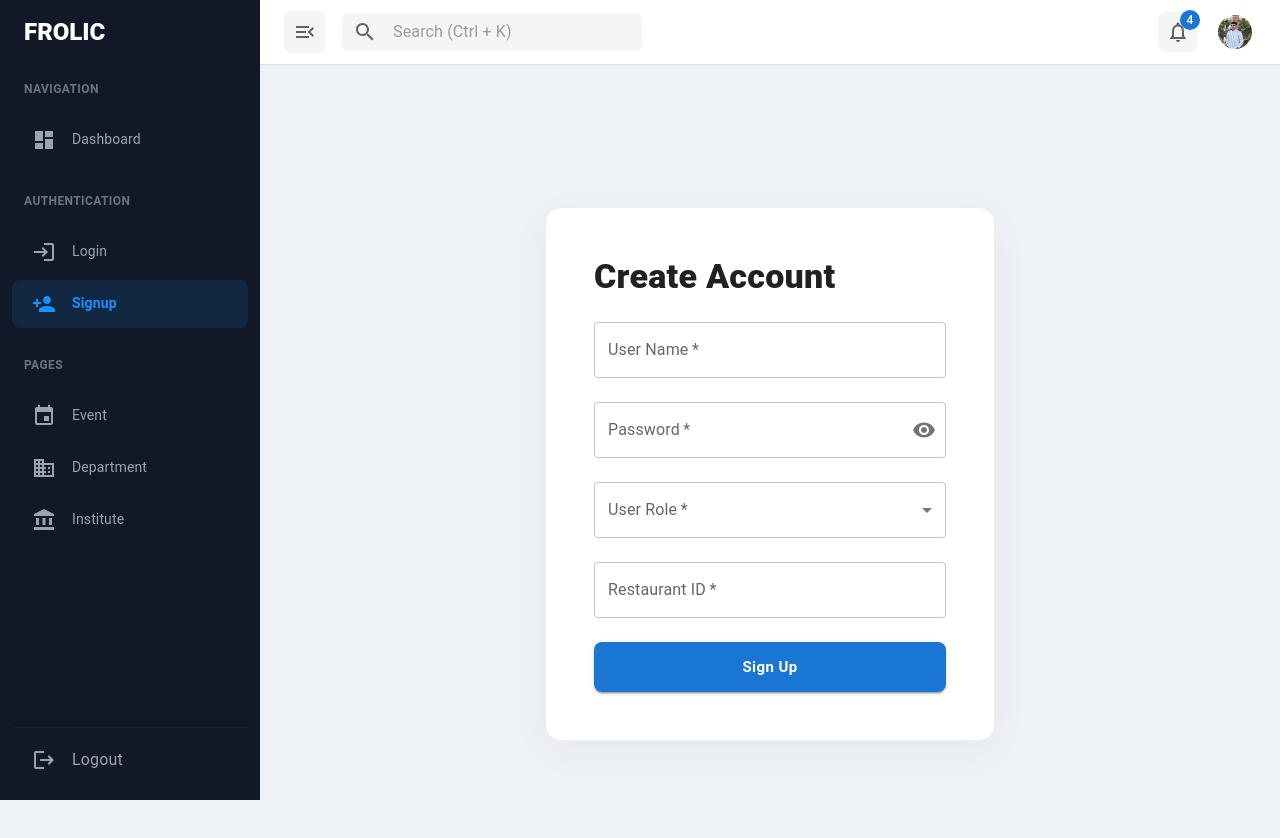
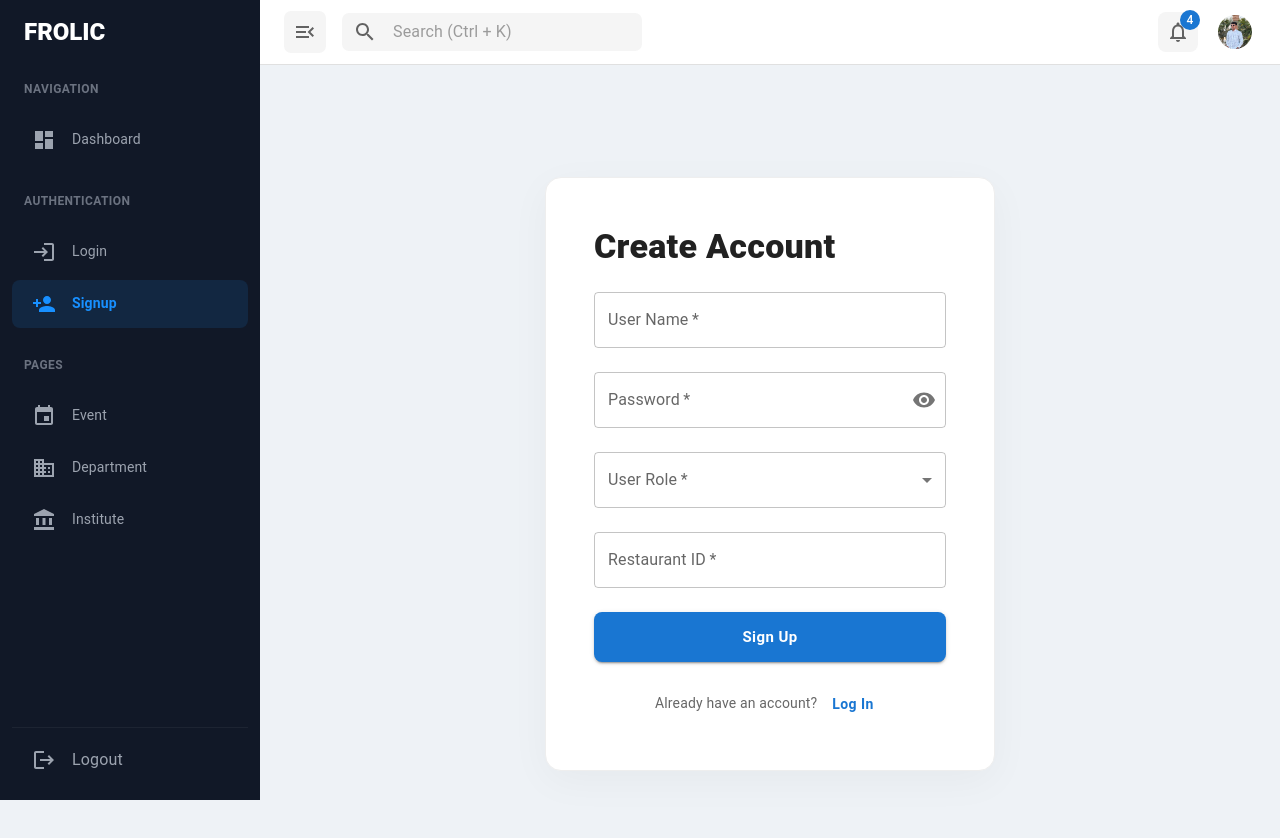
Before and after one commit to 2401-darshan/darshan-frolic-project-mui, a React (Vite) app: page /signup in a window 1280 px wide. Shown: the top 838 px of the page. Built offline with nearby package versions, Linux system fonts and the light colour scheme.

Commit message:
navigated

```diff
--- a/src/pages/Login.jsx
+++ b/src/pages/Login.jsx
@@ -162,7 +162,7 @@ const Login = () => {
                 <Box sx={{ mt: 4, textAlign: 'center' }}>
                     <Typography variant="body2" color="text.secondary">
                         Don't have an account?{' '}
-                        <Link href="#" color="primary" underline="hover" fontWeight={700}>
+                        <Link href="/signup" color="primary" underline="hover" fontWeight={700}>
                             Sign Up
                         </Link>
                     </Typography>
--- a/src/pages/Signup.jsx
+++ b/src/pages/Signup.jsx
@@ -13,12 +13,15 @@ import {
   CircularProgress
 } from '@mui/material';
 import { Visibility, VisibilityOff, ArrowBack } from '@mui/icons-material';
+import { Link, useNavigate } from 'react-router-dom';
 
 const Signup = () => {
   const [showPassword, setShowPassword] = useState(false);
   const [loading, setLoading] = useState(false);
   const [error, setError] = useState(null);
   const [success, setSuccess] = useState(null);
+
+  const navigate = useNavigate();
 
   const [formData, setFormData] = useState({
     user_name: '',
@@ -170,6 +173,16 @@ const Signup = () => {
           >
             {loading ? <CircularProgress size={24} color="inherit" /> : 'Sign Up'}
           </Button>
+
+          {/* Login Link Section */}
+          <Box sx={{ textAlign: 'center', mt: 2 }}>
+            <Typography variant="body2" color="text.secondary">
+              Already have an account?{' '}
+              <Button to="/login" color="primary" sx={{ textTransform: 'none', fontWeight: 600 }} onClick={() => navigate('/login')}>
+                Log In
+              </Button>
+            </Typography>
+          </Box>
         </Stack>
       </Paper>
     </Box>
```
